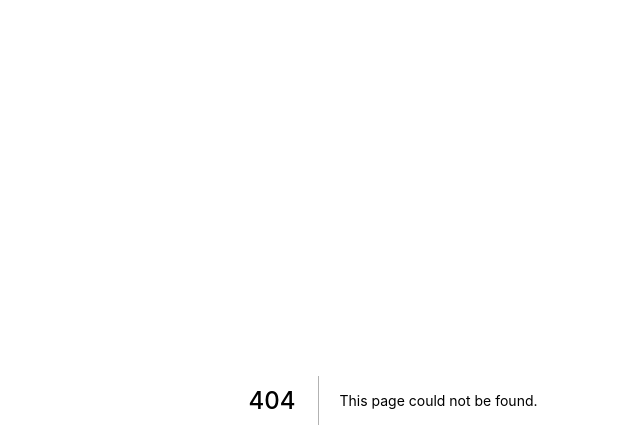
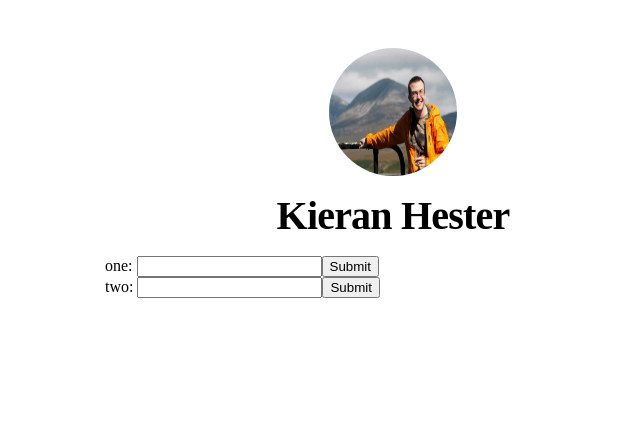
Before and after one commit to bruntc/tfs-preparatory, a Next.js app: page /register in a window 1280 px wide. Before the commit this address had no page. Shown: the top 448 px of the page, without its empty margins (247-887 px from the left). Built offline with nearby package versions, Linux system fonts and the light colour scheme.

Commit message:
add component and page

```diff
--- a/src/components/layout.tsx
+++ b/src/components/layout.tsx
@@ -4,8 +4,8 @@ const styles = require("./layout.module.css");
 const utilStyles = require("../styles/utils.module.css");
 import Link from "next/link";
 
-const name = "Adam Birse";
-export const siteTitle = "Next.js Sample Website";
+const name = "Kieran Hester";
+export const siteTitle = "Kieran is the best";
 
 export default function Layout({ children, home }) {
   return (
--- /dev/null
+++ b/src/components/registration-form.tsx
@@ -0,0 +1,21 @@
+import React from "react";
+const utilStyles = require("../styles/utils.module.css");
+
+export interface Props {
+    formData: FormTitles;
+}
+
+interface FormTitles {
+    name: string;
+    defaultText: string;
+}
+
+export const Form: React.FC<Props> = ({ formData }) => {
+    return (
+        <form>
+            <label>{formData.name}</label>
+            <input type="text" name="name" />
+            <input type="submit" value="Submit" />
+        </form>
+    );
+};
--- a/src/pages/index.js
+++ b/src/pages/index.js
@@ -4,6 +4,8 @@ import Layout, { siteTitle } from "../components/layout";
 import { getSortedPostsData } from "../lib/posts";
 import { About } from "../components/about";
 import { Blog } from "../components/blog-list";
+import { Form } from "../components/registration-form";
+
 
 export async function getStaticProps() {
   const allPostsData = getSortedPostsData();
@@ -21,6 +23,7 @@ export default function Home({ allPostsData }) {
         <title>{siteTitle}</title>
       </Head>
       <About />
+      <Form />
       <Blog allPostsData={allPostsData} />
     </Layout>
   );
--- /dev/null
+++ b/src/pages/register.js
@@ -0,0 +1,27 @@
+import React from "react";
+import Head from "next/head";
+import Layout, { siteTitle } from "../components/layout";
+import { Form } from "../components/registration-form";
+
+//  name is important getServerSideProps
+// props means properties
+// export async function getStaticProps() {
+//     return {
+//       props: {
+//         allPostsData,
+//       },
+//     };
+//   }
+
+
+export default function Register() {
+  return (
+    <Layout home>
+      <Head>
+        <title>{siteTitle}</title>
+      </Head>
+      <Form formData={{name: "one: ", defaultText: "default"}} />
+      <Form formData={{name: "two: ", defaultText: "default"}} />
+    </Layout>
+  );
+}
```
